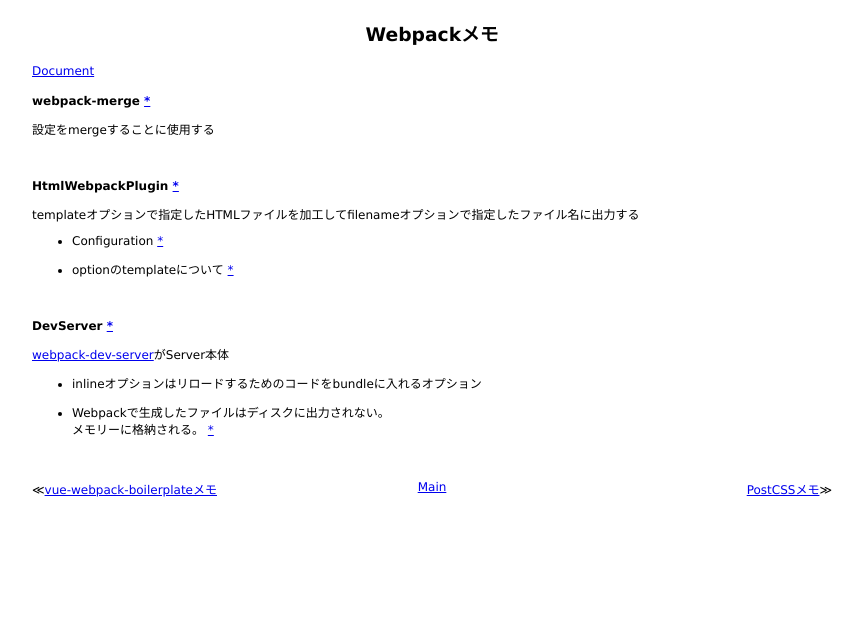
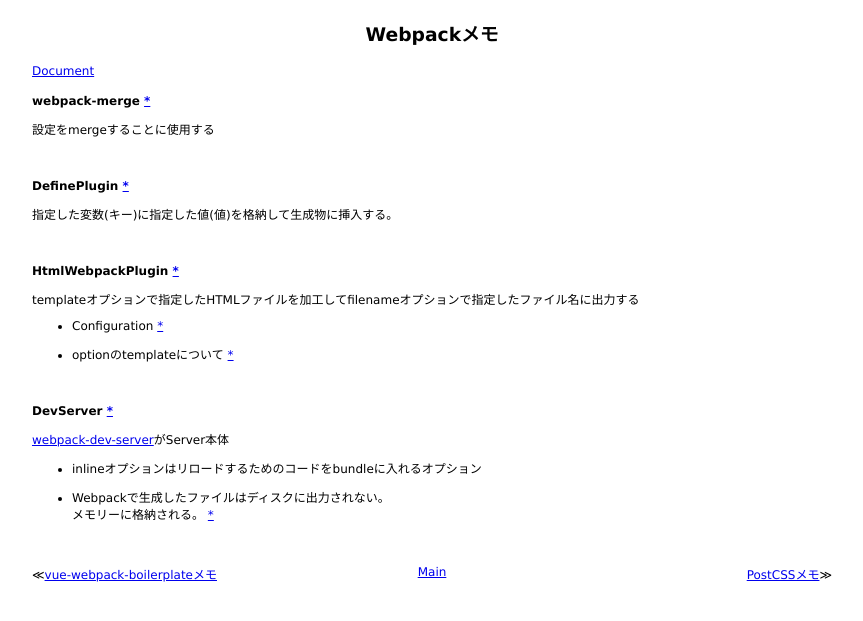
Before and after one commit to 38elements/38elements.github.com, a Jekyll site: the page built from _posts/2017-12-01-webpack.md, in a window 1280 px wide. Shown: the top 621 px of the page, without its empty margins (208-1071 px from the left). Built offline with Jekyll 4.4.1, drawn with Linux system fonts in a browser that asks for light colours.

Commit message:
Update 2017-12-01-webpack.md

```diff
--- a/_posts/2017-12-01-webpack.md
+++ b/_posts/2017-12-01-webpack.md
@@ -7,6 +7,12 @@ title: Webpackメモ
 #### webpack-merge [\*](https://github.com/survivejs/webpack-merge)
 
 設定をmergeすることに使用する
+
+<br>
+
+#### DefinePlugin [\*](https://webpack.js.org/plugins/define-plugin/)
+
+指定した変数(キー)に指定した値(値)を格納して生成物に挿入する。
 
 <br>
 
```
